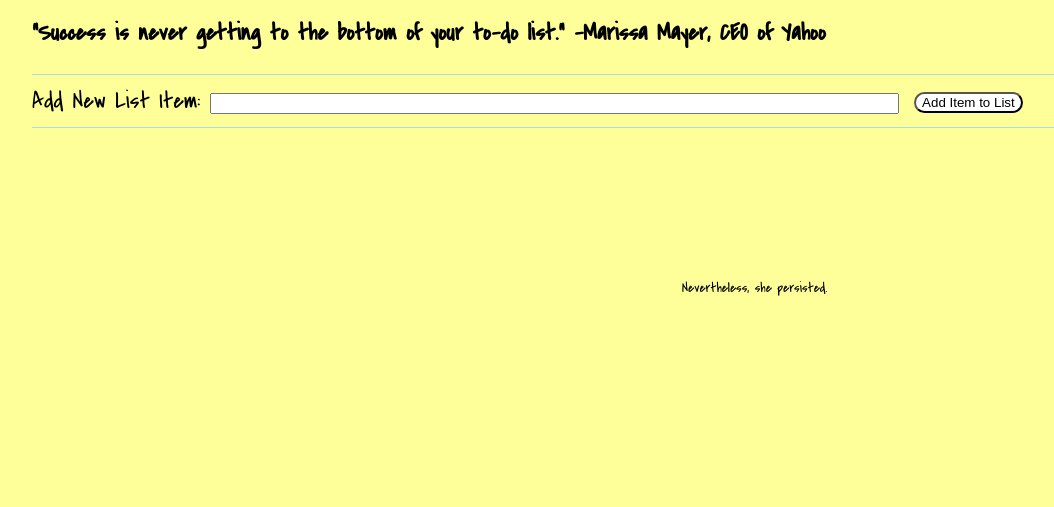
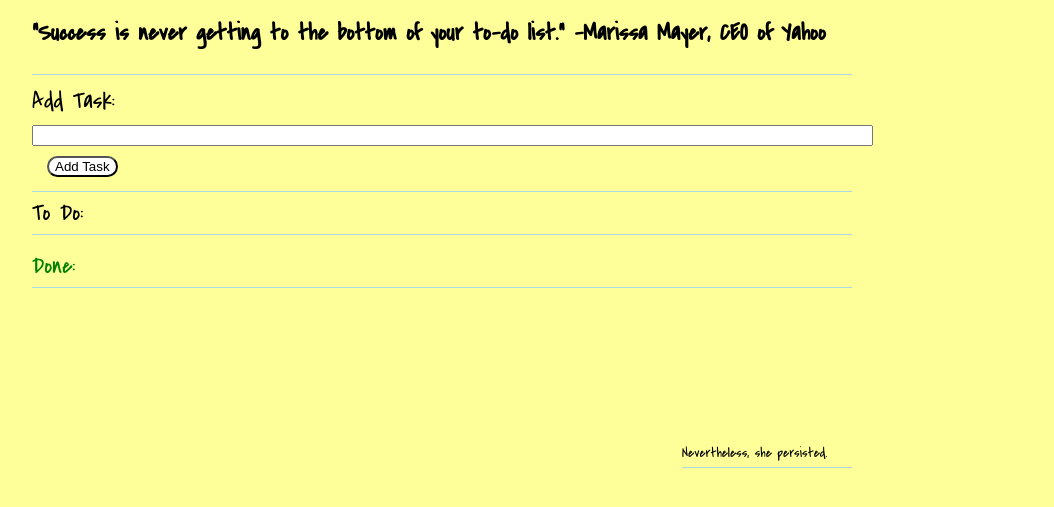
Before and after one commit to neotamoe/weekend-challenge-3-to-do-list, a website: page public/index.html in a window 1280 px wide. Shown: the part 129-636 px from the top of the page, without its empty margins (1-1055 px from the left). Drawn offline with Linux system fonts and the light colour scheme; no server answers.

Commit message:
moves complete items to bottom, pro mode done

```diff
--- a/public/client.js
+++ b/public/client.js
@@ -15,9 +15,10 @@ function getListItems(){
     success: function(response){
       console.log('in getListItems: back from server-->', response);
       $('#list').empty();
+      $('#completed-items').empty();
       for (var i = 0; i < response.length; i++) {
         if(response[i].complete===true){
-          $('#list').append('<div class="item complete" data-id='+response[i].id+'><span class="checkmark"><img id="checkmark-image" src="/checkmark.png"/></span><span class="response">'+response[i].item+'</span><button class="delete-button">Delete</button></div>');
+          $('#completed-items').append('<div class="item complete" data-id='+response[i].id+'><span class="checkmark"><img id="checkmark-image" src="/checkmark.png"/></span><span class="response">'+response[i].item+'</span><button class="delete-button">Delete</button></div>');
         } else{
           $('#list').append('<div class="item" data-id='+response[i].id+'><span class="button-span"><button class="completed-button">Completed!</button></span><span class="response">'+response[i].item+'</span><button class="delete-button">Delete</button></div>');
         }  // end else
@@ -85,6 +86,7 @@ function completeItem(){
     data: idToSend,
     success: function(response){
       console.log('response from server is-->',response);
+      getListItems();
     }  // end success
   });  // end ajax POST
 }  // end completeItem
--- a/public/index.html
+++ b/public/index.html
@@ -14,9 +14,13 @@
         <h1>LIST IT.  DO IT.  CROSS IT OFF.</h1>
         <h2>"Success is never getting to the bottom of your to-do list."  -Marissa Mayer, CEO of Yahoo</h2>
         <form id="input">
-          Add New List Item:  <input type="text" id="listItemIn" maxlength="100" size="83"><button id="addItem">Add Item to List</button>
+          Add Task:  <input type="text" id="listItemIn" maxlength="140" size="102"><button id="addItem">Add Task</button>
         </form>
+        <p id="to-do">To Do:</p>
         <div id="list">
+        </div>
+        <p id="done">Done:</p>
+        <div id="completed-items">
         </div>
         <footer>
           <p>Nevertheless, she persisted.</p>
--- a/public/styles.css
+++ b/public/styles.css
@@ -1,6 +1,7 @@
 #notebook{
   margin-left: 25px;
   margin-right: 25px;
+  width: 820px;
 }
 
 h1{
@@ -28,8 +29,24 @@ body{
   border-top: solid 1px lightblue;
 }
 
-#input, #list{
+#input, #list, p{
   font-size: 24px;
+}
+
+p{
+  border-bottom: solid 1px lightblue;
+  padding-bottom: 5px;
+  padding-top: 5px;
+  margin-top: 0px;
+  margin-bottom: 10px;
+}
+
+#to-do{
+  /*color: red;*/
+}
+
+#done{
+  color: green;
 }
 
 .response{
--- a/server.js
+++ b/server.js
@@ -33,6 +33,7 @@ app.get ('/getListItems', function (req, res){
   console.log('hit get ListItems');
   // array of listItems
   var allListItems = [];
+  var completedItems = [];
   // connect to db
   pool.connect( function( err, connection, done ){
     //check if error
```
